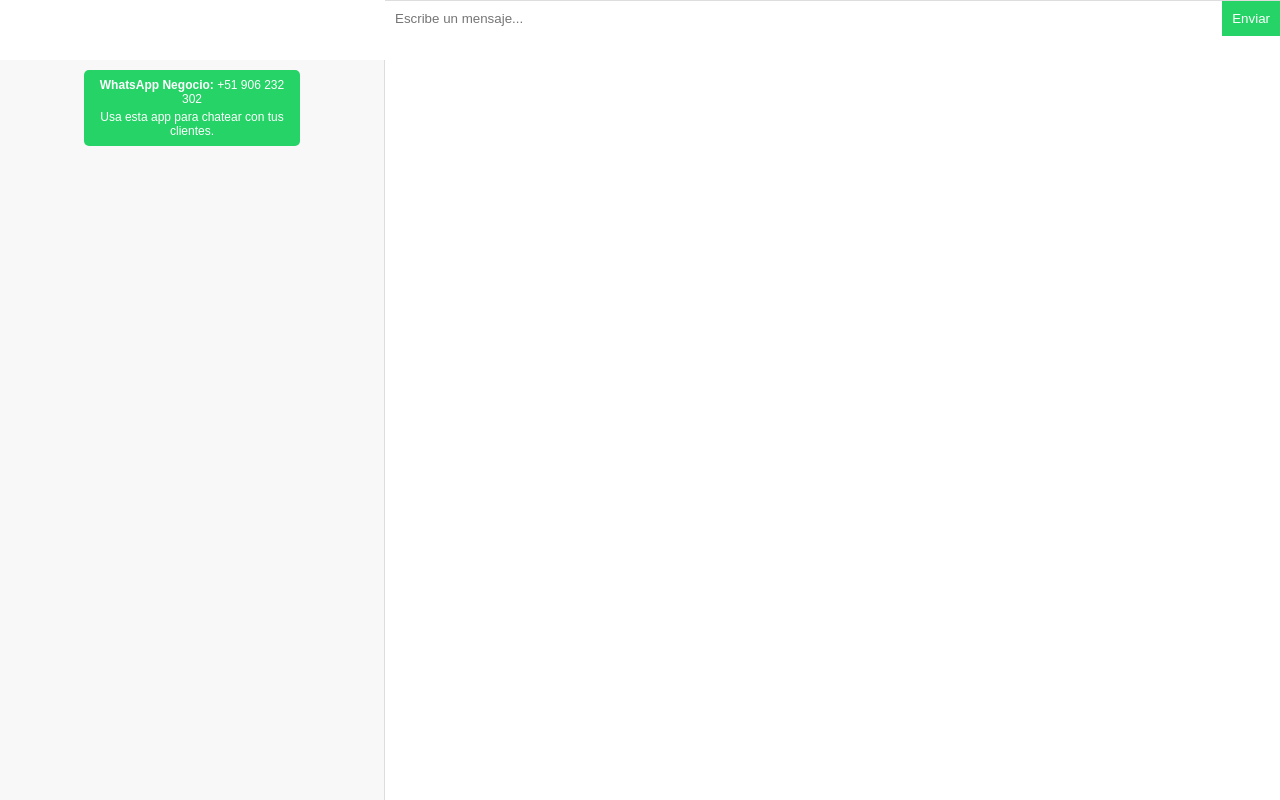
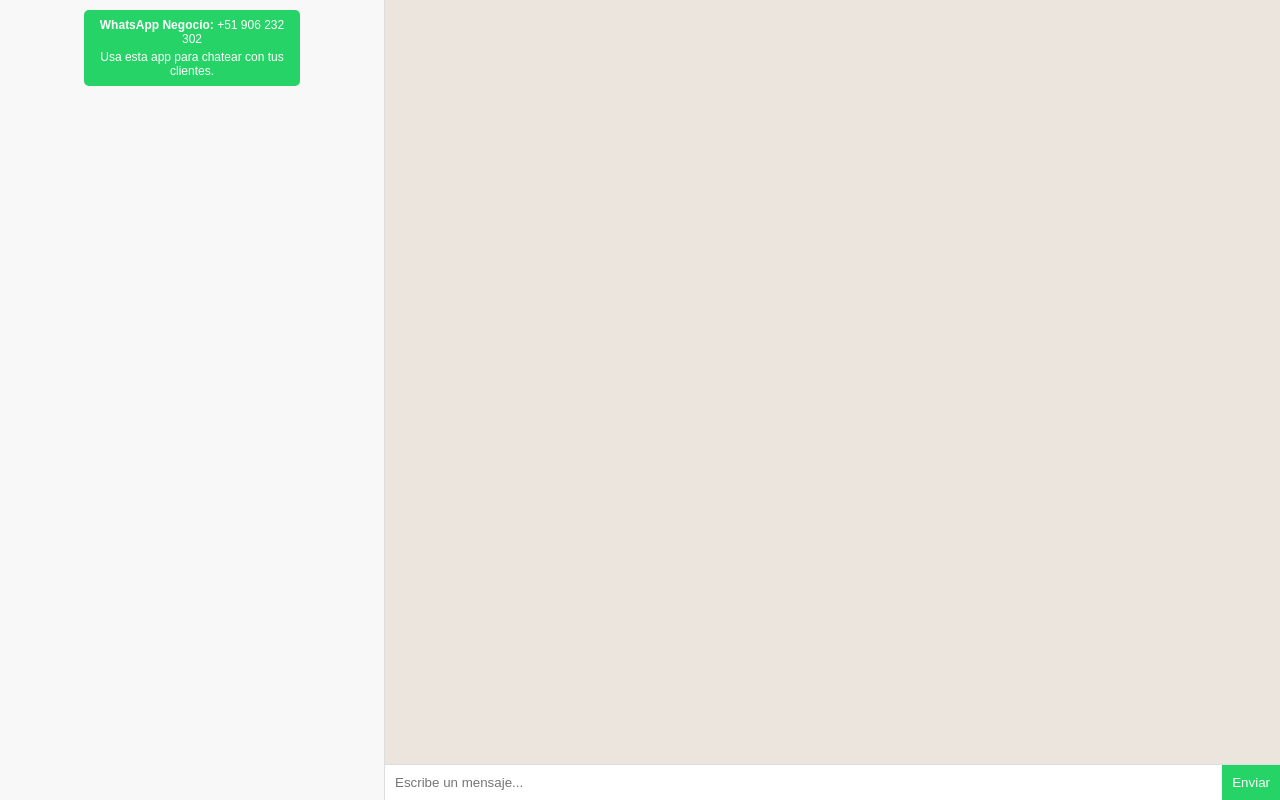
Before and after one commit to YesicaLeoncc/chat_multi_messages, a plain HTML site: page frontend/abc.html in a window 1280 px wide. Drawn offline with nearby package versions, Linux system fonts and the light colour scheme; no server answers.

Commit message:
Update abc.html

```diff
--- a/frontend/abc.html
+++ b/frontend/abc.html
@@ -8,17 +8,16 @@
       margin: 0; font-family: sans-serif;
       display: flex; height: 100vh;
     }
-    #clientes {
-  width: 30%; background: #f8f8f8;
-  border-right: 1px solid #ddd; overflow-y: auto;
-  margin-top: 60px; /* altura del header */
-}
-#clientes {
+     #clientes {
       width: 30%; background: #f8f8f8;
       border-right: 1px solid #ddd; overflow-y: auto;
     }
     #chat {
       flex: 1; display: flex; flex-direction: column;
+    }
+    #mensajes {
+      flex: 1; padding: 10px; overflow-y: auto;
+      background: #ece5dd;
     }
     .msg {
       margin: 6px 0; padding: 8px; border-radius: 5px;
```
